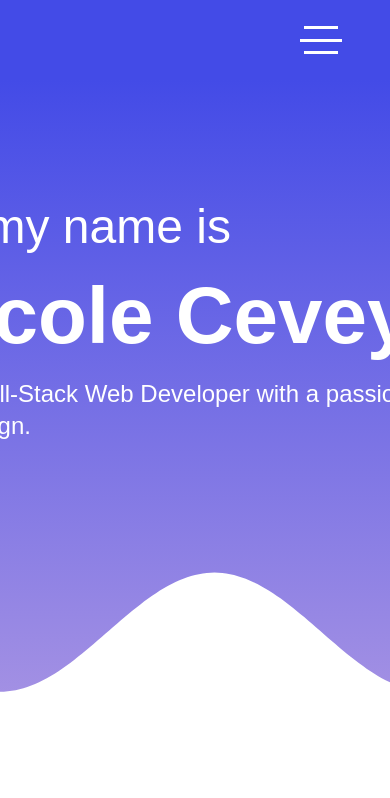
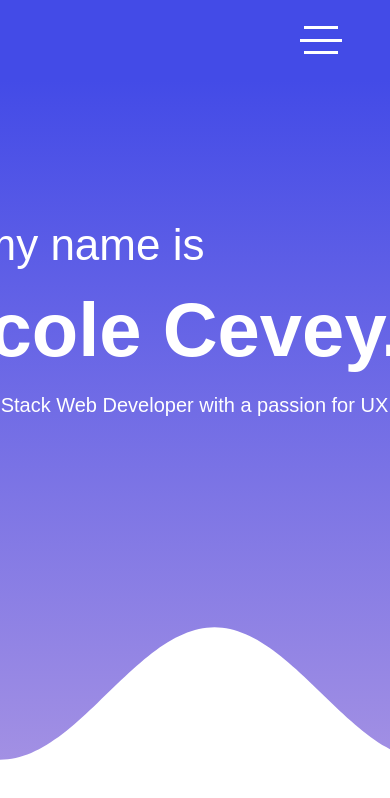
Before and after one commit to nicolecevey/portfolio, a React (Create React App) app: page / in a window 390 px wide. Shown: the top 798 px of the page. Built offline with nearby package versions, Linux system fonts and the light colour scheme.

Commit message:
Making hero responsive at all screen sizes

```diff
--- a/src/App.scss
+++ b/src/App.scss
@@ -1,4 +1,5 @@
 @use "./styles/partials/variables" as *;
+@use "./styles/partials/mixins" as *;
 
 * {
   margin: 0;
@@ -7,9 +8,12 @@
 }
 
 h1 {
-  font-size: 3rem;
+  font-size: 2.75rem;
   font-weight: 100;
 
+  @include tablet {
+    font-size: 3rem;
+  }
 }
 
 h2 {
@@ -19,9 +23,13 @@ h2 {
 }
 
 p {
-  font-size: 1.5rem;
+  font-size: 1.25rem;
   font-weight: 100;
   line-height: 2rem;
+
+  @include tablet {
+    font-size: 1.5rem;
+  }
 }
 
 a {
--- a/src/components/HeroBanner/HeroBanner.scss
+++ b/src/components/HeroBanner/HeroBanner.scss
@@ -1,25 +1,32 @@
+@use "../../styles/partials/mixins" as *;
+@use "../../styles/partials/variables" as *;
+
 .hero {
     display: flex;
     justify-content: center;
     align-items: center;
     background: linear-gradient(#434BE7, #b39ce3);
-    height: 45rem;
+    height: 50rem;
     width: 100%;
     clip-path:  polygon(100% 0%, 0% 0% , 0% 84.96%, 1% 84.95%, 2% 84.91%, 3% 84.84%, 4% 84.75%, 5% 84.63%, 6% 84.48%, 7% 84.31%, 8% 84.11%, 9% 83.89%, 10% 83.65%, 11% 83.38%, 12% 83.09%, 13% 82.78%, 14% 82.45%, 15% 82.11%, 16% 81.74%, 17% 81.36%, 18% 80.96%, 19% 80.55%, 20% 80.12%, 21% 79.69%, 22% 79.24%, 23% 78.79%, 24% 78.33%, 25% 77.86%, 26% 77.39%, 27% 76.92%, 28% 76.45%, 29% 75.98%, 30% 75.51%, 31% 75.04%, 32% 74.58%, 33% 74.13%, 34% 73.69%, 35% 73.25%, 36% 72.83%, 37% 72.41%, 38% 72.02%, 39% 71.64%, 40% 71.27%, 41% 70.92%, 42% 70.59%, 43% 70.28%, 44% 70.00%, 45% 69.73%, 46% 69.49%, 47% 69.27%, 48% 69.07%, 49% 68.90%, 50% 68.75%, 51% 68.63%, 52% 68.54%, 53% 68.47%, 54% 68.43%, 55% 68.42%, 56% 68.44%, 57% 68.48%, 58% 68.54%, 59% 68.64%, 60% 68.76%, 61% 68.91%, 62% 69.08%, 63% 69.27%, 64% 69.50%, 65% 69.74%, 66% 70.01%, 67% 70.30%, 68% 70.61%, 69% 70.94%, 70% 71.29%, 71% 71.65%, 72% 72.03%, 73% 72.43%, 74% 72.84%, 75% 73.27%, 76% 73.70%, 77% 74.15%, 78% 74.60%, 79% 75.06%, 80% 75.53%, 81% 76.00%, 82% 76.47%, 83% 76.94%, 84% 77.42%, 85% 77.88%, 86% 78.35%, 87% 78.81%, 88% 79.26%, 89% 79.71%, 90% 80.14%, 91% 80.57%, 92% 80.98%, 93% 81.37%, 94% 81.76%, 95% 82.12%, 96% 82.47%, 97% 82.80%, 98% 83.11%, 99% 83.39%, 100% 83.66%);
 
     &__text {
-        margin-top: -15rem;
-        padding: 6rem 0;
+        margin-top: -20rem;
+        padding: 6rem 2rem;
         display: flex;
         flex-direction: column;
         justify-content: space-between;
         gap: 1rem;
         color: white;
+
+        @include tablet {
+            padding: 6rem 0;
+        }
     }
 
     &__name {
         font-weight: 700;
-        font-size: 5rem;
+        font-size: 4.75rem;
         color: white;
         white-space: nowrap;
         overflow: hidden;
@@ -36,5 +43,9 @@
             from{border-right-color: white;}
             to{border-right-color: transparent;}
         }
+
+        @include tablet {
+            font-size: 5rem;
+        }
     }
 }
--- a/src/components/MobileMenu/MobileMenu.scss
+++ b/src/components/MobileMenu/MobileMenu.scss
@@ -48,7 +48,7 @@
     &__link {
         font-size: 2rem;
         position: relative;
-        transition: all .5s ease-in-out;
+        transition: all .3s ease-in-out;
         text-shadow: 1px 1px 2px rgb(0 0 0 / 50%);
 
         &:hover {
--- a/src/components/Navigation/Navigation.js
+++ b/src/components/Navigation/Navigation.js
@@ -5,22 +5,22 @@ export function Navigation({ menuOpen, setMenuOpen }) {
   return (
     <nav className={"nav " + (menuOpen && "active")}>
       <ul className="nav__list">
-        <li>
+        <li className="nav__list-item">
           <a href="#about" className="nav__text">
             About
           </a>
         </li>
-        <li>
+        <li className="nav__list-item">
           <a href="#work" className="nav__text">
             Work
           </a>
         </li>
-        <li>
+        <li className="nav__list-item">
           <a href="#contact" className="nav__text">
             Contact
           </a>
         </li>
-        <li>
+        <li className="nav__list-item">
           <a href={resume} className="nav__text" target="blank">
             Resume
           </a>
--- a/src/components/Navigation/Navigation.scss
+++ b/src/components/Navigation/Navigation.scss
@@ -19,11 +19,28 @@
     }
 
     &__text {
+        display: flex;
+        gap: 1rem;
         margin-right: 3rem;
+        color: white;
+        text-decoration: none;
+    }
 
-        &:hover {
-            color: rgba(255, 255, 255, 0.663);
+    &__list-item {
+        position: relative;
+
+        &::after {
+            content: "";
+            position: absolute;
+            height: 2px;
+            width: 0;
+            background-color: white;
+            transition: all 0.2s;
         }
+    }
+
+    li:hover::after, li:hover a::before {
+        width: 65%;
     }
 }
 
```
Also changed, not shown: src/assets/icons/25231.png (deleted).
